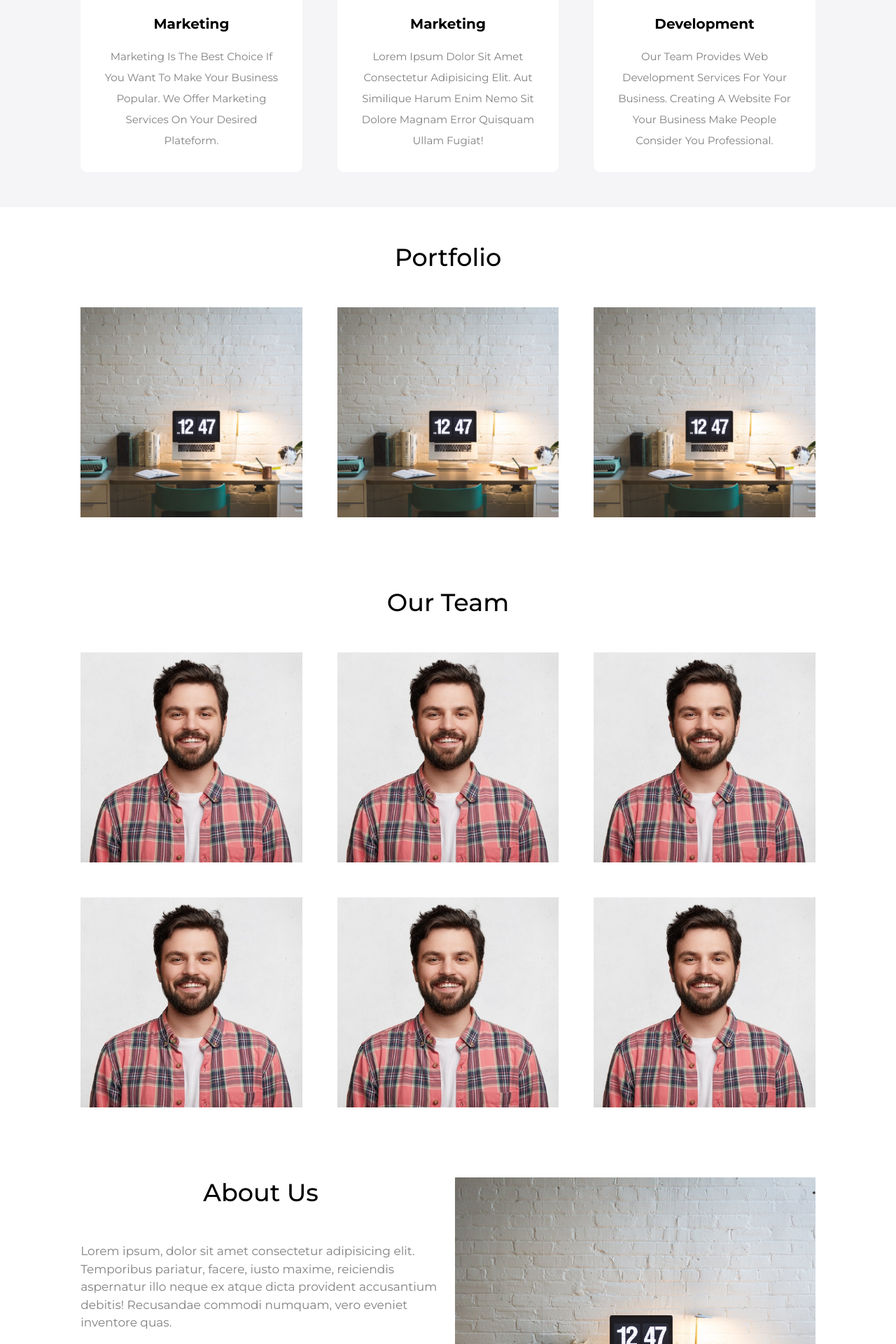
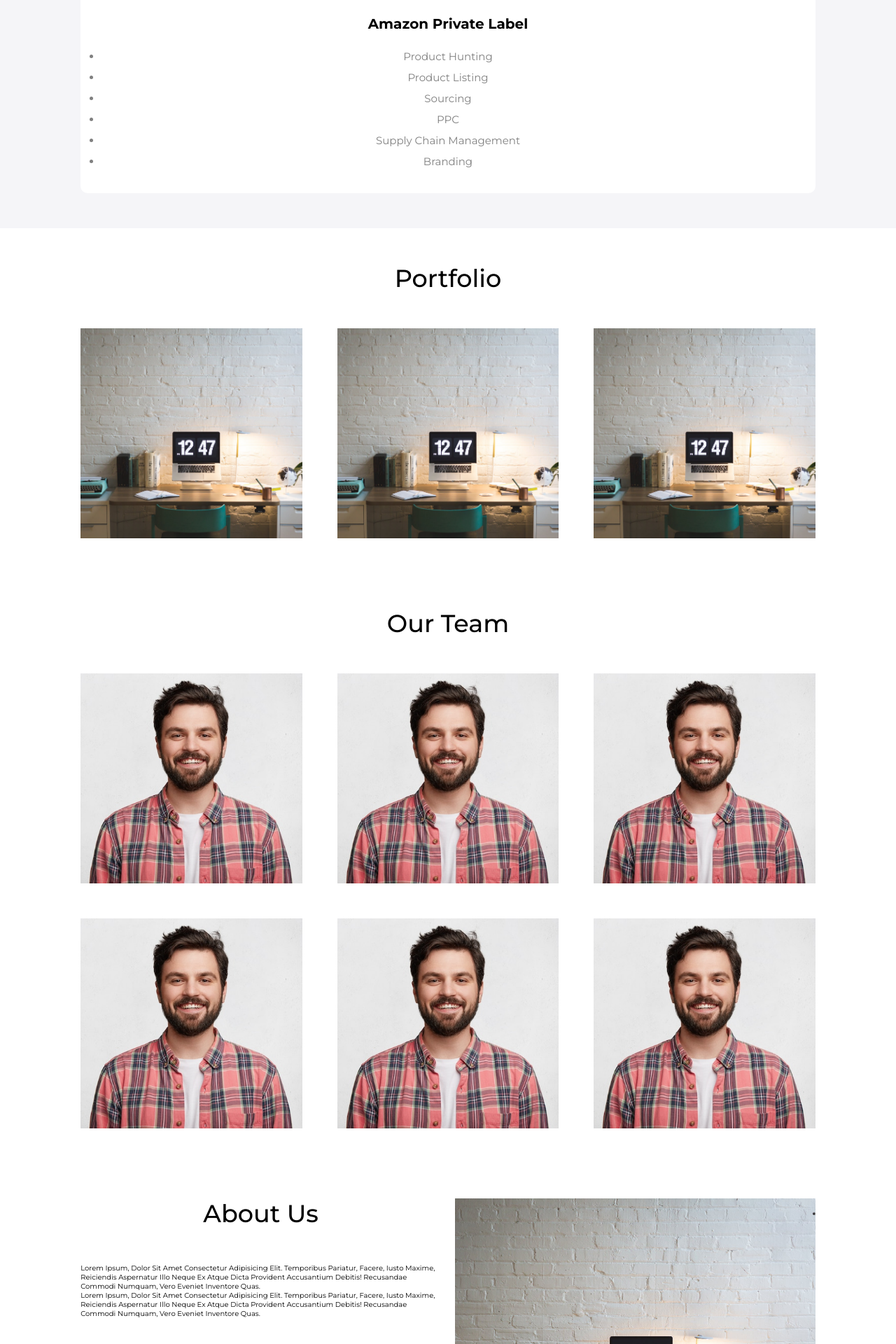
Before and after one commit to haiderzamanusafxay/digitaltopspot.com, a PHP site: page / in a window 1280 px wide. Shown: the part 1274-3194 px from the top of the page at 70% size. Run offline with PHP 8.4, Linux system fonts and the light colour scheme; some libraries are stand-ins or nearby versions.

Commit message:
made changes and added icon

```diff
--- a/index.html
+++ b/index.html
@@ -7,7 +7,9 @@
     <meta name="viewport" content="width=device-width, initial-scale=1.0" />
     <title>Digital TopSpot</title>
     <meta name="description" content="Your online business growth partener.">
-    <meta name="keywords" content="digitaltopspot digitalcompany online business">
+    <meta name="keywords" content="Digital Topspot is a team of proffessional marketers, who scale-up your
+    products or services business. The core aim of the agency is to build your ecommerce business with creative website,
+    eye-catchy designs, strategic advertising and conversion copywriting.. ">
     <link rel="icon" type="image/x-icon" href="images/favicon.ico">
     <!-- fontawesome cdn -->
     <link
@@ -23,29 +25,6 @@
 
   gtag('config', 'G-LD3CRCF1N0');
   </script>
-  <script type="module">
-    // Import the functions you need from the SDKs you need
-    import { initializeApp } from "https://www.gstatic.com/firebasejs/9.22.0/firebase-app.js";
-    import { getAnalytics } from "https://www.gstatic.com/firebasejs/9.22.0/firebase-analytics.js";
-    // TODO: Add SDKs for Firebase products that you want to use
-    // https://firebase.google.com/docs/web/setup#available-libraries
-
-    // Your web app's Firebase configuration
-    // For Firebase JS SDK v7.20.0 and later, measurementId is optional
-    const firebaseConfig = {
-      apiKey: "AIzaSyAiFVttPM_xifKKBTlApKr9E5eb05ixwK4",
-      authDomain: "digitaltopspot.firebaseapp.com",
-      projectId: "digitaltopspot",
-      storageBucket: "digitaltopspot.appspot.com",
-      messagingSenderId: "988537741550",
-      appId: "1:988537741550:web:43346bb645aaf219ce53ff",
-      measurementId: "G-0XNTGVLLRB"
-    };
-
-    // Initialize Firebase
-    const app = initializeApp(firebaseConfig);
-    const analytics = getAnalytics(app);
-  </script>
   </head>
   <body>
 
@@ -54,9 +33,10 @@
       <i class="fa fa-whatsapp my-float"></i>
       </a>
     <!-- whatsapp sticky btn ends  -->
+
     <!-- header section starts -->
     <header class="header">
-      <a href="#" class="logo"><span id=""><span class="orange">Digital</span><span class="black"> TopSpot</span></a>
+      <a href="https://digitaltopspot.com" class="logo"><span id=""><span class="orange">Digital</span><span class="black"> TopSpot</span></a>
       <a class="menu fas fa-bars"></a>
       <nav class="navbar">
         <a href="https://digitaltopspot.com">home</a>
@@ -72,7 +52,9 @@
     <!-- home section starts -->
     <section class="home" id="home">
       <h1 id="carousal-header"><b>We turn your dreams into reality</b></h1>
-      <p>Lorem ipsum dolor sit amet consectetur adipisicing elit. Repellat, consequuntur!</p>
+      <p>Digital Topspot is a team of proffessional marketers, who scale-up your
+        products or services business. The core aim of the agency is to build your ecommerce business with creative website,
+        eye-catchy designs, strategic advertising and conversion copywriting..</p>
       <a href="#contact" class="btn">Consult Meeting</a>
     </section>
     <!-- home section ends -->
@@ -84,31 +66,19 @@
 
         <div class="box">
           <img src="images/icon-6.svg" alt="" />
-          <h3>marketing</h3>
+          <h3>Amazon Private Label</h3>
           <p>
-            Marketing is the best choice if you want to make your business popular. We offer marketing services on your desired plateform.
+            <ul>
+              <li>Product Hunting</li>
+              <li>Product Listing</li>
+              <li>Sourcing</li>
+              <li>PPC</li>
+              <li>Supply Chain Management</li>
+              <li>Branding</li>
+            </ul>
           </p>
         </div>
 
-        <div class="box">
-          <img src="images/icon-6.svg" alt="" />
-          <h3>marketing</h3>
-          <p>
-            Lorem ipsum dolor sit amet consectetur adipisicing elit. Aut similique harum enim nemo
-            sit dolore magnam error quisquam ullam fugiat!
-          </p>
-        </div>
-
-        <div class="box">
-          <img src="images/icon-3.svg" alt="" />
-          <h3>Development</h3>
-          <p>
-            Our team provides web Development services for your business.
-            Creating a website for your business make people consider you professional.
-          </p>
-        </div>
-
-      </div>
     </section>
     <!-- services section ends -->
 
--- a/styles.css
+++ b/styles.css
@@ -219,12 +219,8 @@ section {
   gap: 2rem;
 }
 
-.about .box-container .box p {
-  font-size: 1.7rem;
-  line-height: 1.5;
-  margin-bottom: 1.5rem;
-  color: var(--light-color);
-  text-transform: none;
+.about .box-container .box ul {
+
 }
 /* about */
 
@@ -255,7 +251,7 @@ section {
   font-size: 2rem;
 }
 
-.services .box-container .box p {
+.services .box-container .box ul {
   font-size: 1.5rem;
   line-height: 2;
   color: var(--light-color);
@@ -266,7 +262,7 @@ section {
 }
 
 .services .box-container .box:hover h3,
-.services .box-container .box:hover p {
+.services .box-container .box:hover ul {
   color: var(--white);
 }
 
```
Also changed, not shown: images/logo-01.png (added).
